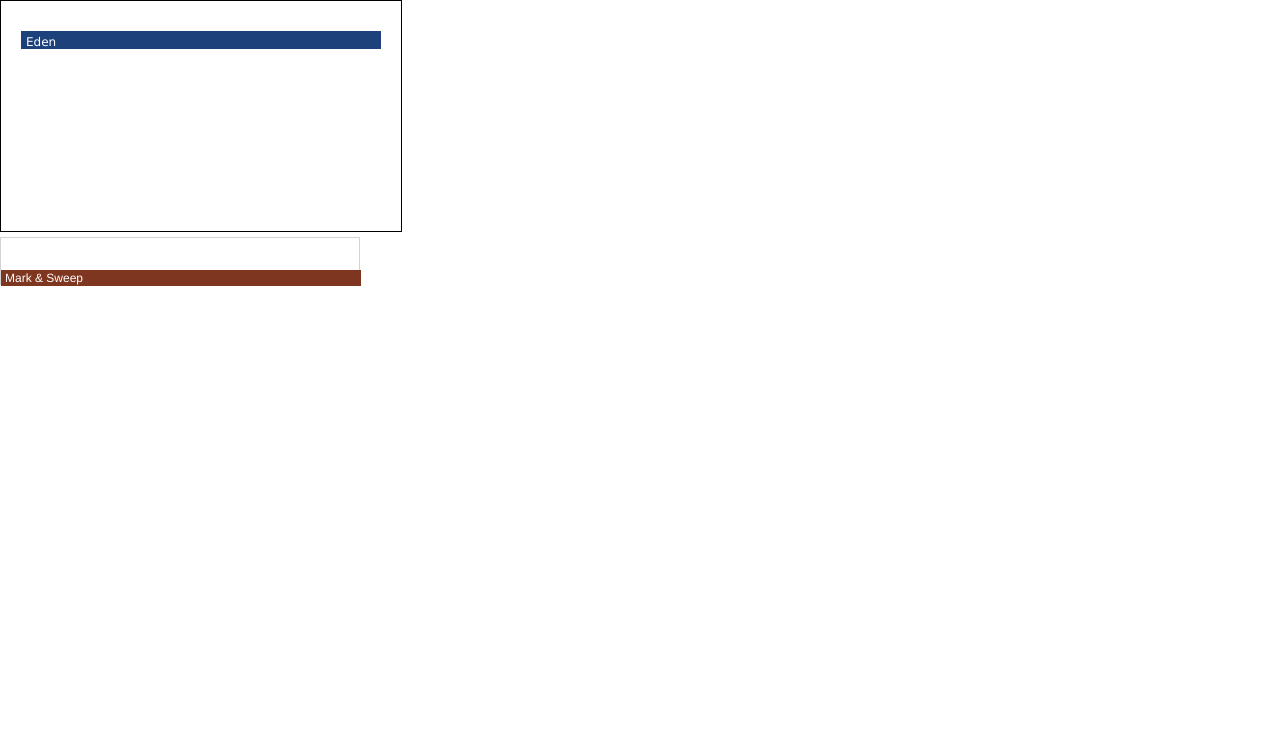
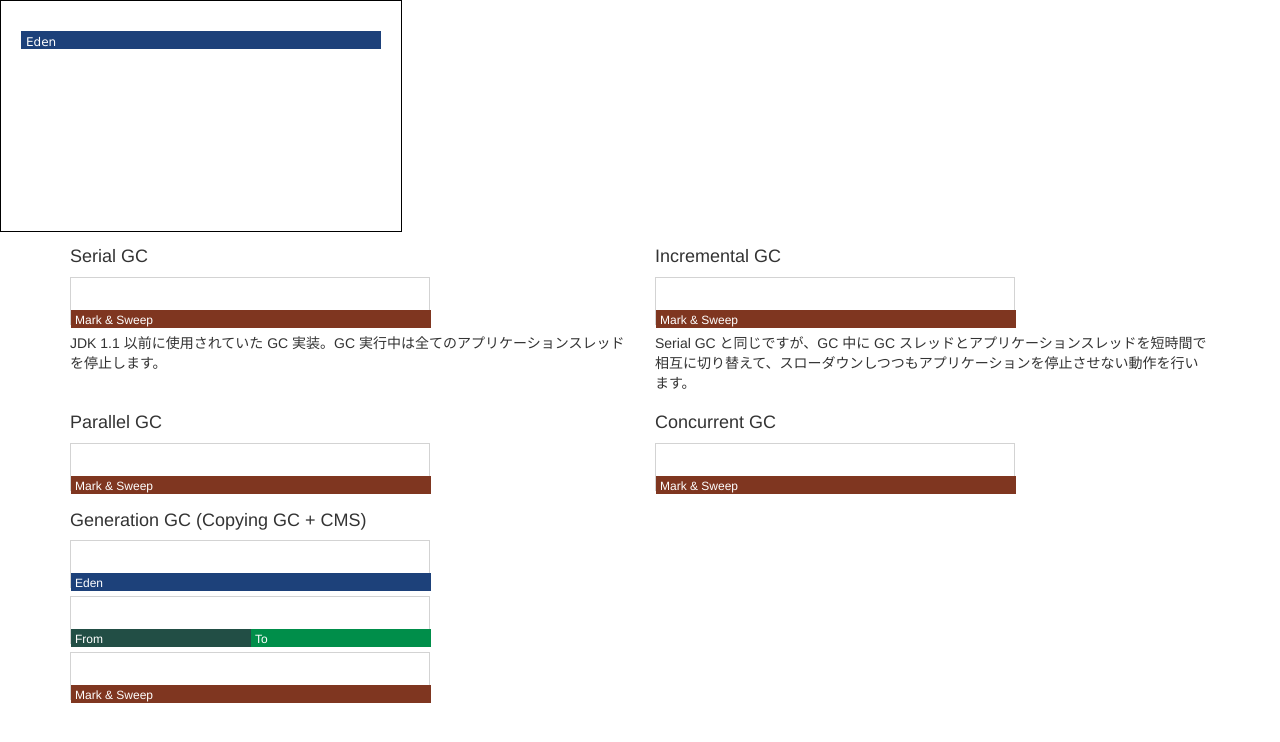
Before and after one commit to torao/gc, a plain HTML site: page index.html in a window 1280 px wide. Drawn offline with nearby package versions, Linux system fonts and the light colour scheme.

Commit message:
modified

```diff
--- a/gc.css
+++ b/gc.css
@@ -4,18 +4,20 @@
   border: solid 1px black;
 }
 
+.gc {
+	margin: 0 0 8px 0;
+}
+
 .memory-pool {
-  position: absolute;
   width: 360px;
   height: 48px;
   border: solid 1px lightgrey;
+  margin-top: 8px;
 }
 
 .foundation {
-  font-size: 12px;
-  padding-left: 4px;
   width: 360px;
-  height: 16px;
+  height: 18px;
   top: 32px;
 }
 
@@ -25,8 +27,34 @@
   background-color: #1D417A;
 }
 
+.foundation.survivor {
+  position: relative;
+  color: white;
+  background-color: #224E45;
+}
+
+.foundation.survivor div {
+	position: absolute;
+	width: 180px;
+	height: 18px;
+}
+
+.foundation.survivor div:nth-of-type(2) {
+	left: 180px;
+}
+
+.foundation.survivor .to {
+	background-color: #008E4A;
+}
+
 .foundation.cms {
   position: relative;
   color: white;
   background-color: #7F3620;
 }
+
+.foundation div {
+  font-size: 12px;
+  padding-top: 2px;
+  padding-left: 4px;
+}
--- a/index.html
+++ b/index.html
@@ -16,9 +16,76 @@
 
 <canvas id="screen" width="400" height="230"></canvas>
 
-<div style="display:block;">
-  <div class="memory-pool"><div class="foundation eden">Eden</div></div>
-  <div class="memory-pool"><div class="foundation cms">Mark &amp; Sweep</div></div>
+<div class="container">
+  <div class="row">
+    <div class="col-md-6">
+      <h4>Serial GC</h4>
+      <div class="gc">
+        <div class="memory-pool">
+          <div class="foundation cms"><div>Mark &amp; Sweep</div></div>
+        </div>
+      </div>
+      <p>
+        JDK 1.1 以前に使用されていた GC 実装。GC 実行中は全てのアプリケーションスレッドを停止します。
+      </p>
+    </div>
+    <div class="col-md-6">
+      <h4>Incremental GC</h4>
+      <div class="gc">
+        <div class="memory-pool">
+          <div class="foundation cms"><div>Mark &amp; Sweep</div></div>
+        </div>
+      </div>
+      <p>
+        Serial GC と同じですが、GC 中に GC スレッドとアプリケーションスレッドを短時間で相互に切り替えて、スローダウンしつつもアプリケーションを停止させない動作を行います。
+      </p>
+    </div>
+  </div>
+</div>
+<div class="container">
+  <div class="row">
+    <div class="col-md-6">
+      <h4>Parallel GC</h4>
+      <div class="gc">
+        <div class="memory-pool">
+          <div class="foundation cms"><div>Mark &amp; Sweep</div></div>
+        </div>
+      </div>
+      <p>
+      </p>
+    </div>
+    <div class="col-md-6">
+      <h4>Concurrent GC</h4>
+      <div class="gc">
+        <div class="memory-pool">
+          <div class="foundation cms"><div>Mark &amp; Sweep</div></div>
+        </div>
+      </div>
+      <p>
+      </p>
+    </div>
+  </div>
+</div>
+<div class="container">
+  <div class="row">
+    <div class="col-md-6">
+      <h4>Generation GC (Copying GC + CMS)</h4>
+      <div class="gc">
+        <div class="memory-pool">
+          <div class="foundation eden"><div>Eden</div></div>
+        </div>
+        <div class="memory-pool">
+          <div class="foundation survivor">
+            <div>From</div>
+            <div class="to">To</div>
+          </div>
+        </div>
+        <div class="memory-pool">
+          <div class="foundation cms"><div>Mark &amp; Sweep</div></div>
+        </div>
+      </div>
+    </div>
+  </div>
 </div>
 
 </body>
```
